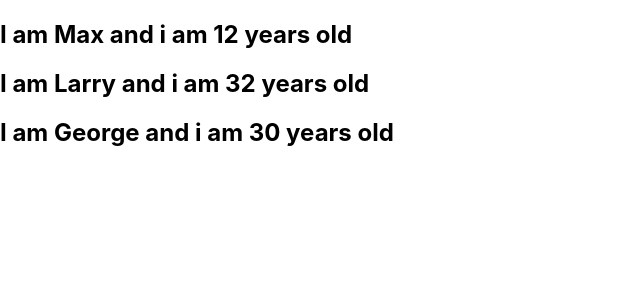
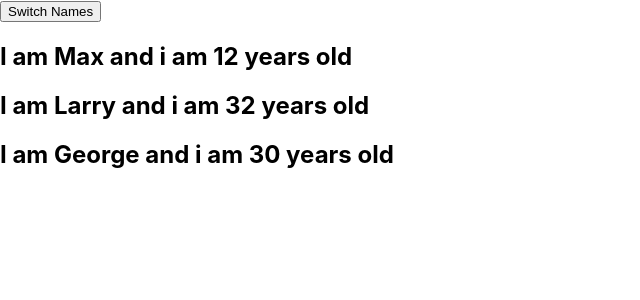
Before and after one commit to Hatemii/Udemy-React, a React (Create React App) app: page / in a window 1280 px wide. Shown: the top 300 px of the page, without its empty margins (0-640 px from the left). Built offline with nearby package versions, Linux system fonts and the light colour scheme.

Commit message:
handleSwitchName (this.setState) with button

```diff
--- a/src/App.js
+++ b/src/App.js
@@ -8,12 +8,26 @@ class App extends React.Component{
       {name:"Max",age:12},
       {name:"Larry",age:32},
       {name:"George",age:30}
-    ]
+    ],
+    otherState: "some other value"
+
+  }
+
+  handleChangeNames = () =>{
+    this.setState({
+      persons:[
+        {name:"Maxim",age:12},
+        {name:"Laront",age:32},
+        {name:"Paul",age:30}
+      ]
+    })
   }
 
   render(){
     return(
       <div>
+        <button onClick={this.handleChangeNames}>Switch Names</button>
+
         <Person name={this.state.persons[0].name} age={this.state.persons[0].age} />
         <Person name={this.state.persons[1].name} age={this.state.persons[1].age} />
         <Person name={this.state.persons[2].name} age={this.state.persons[2].age} />
```
